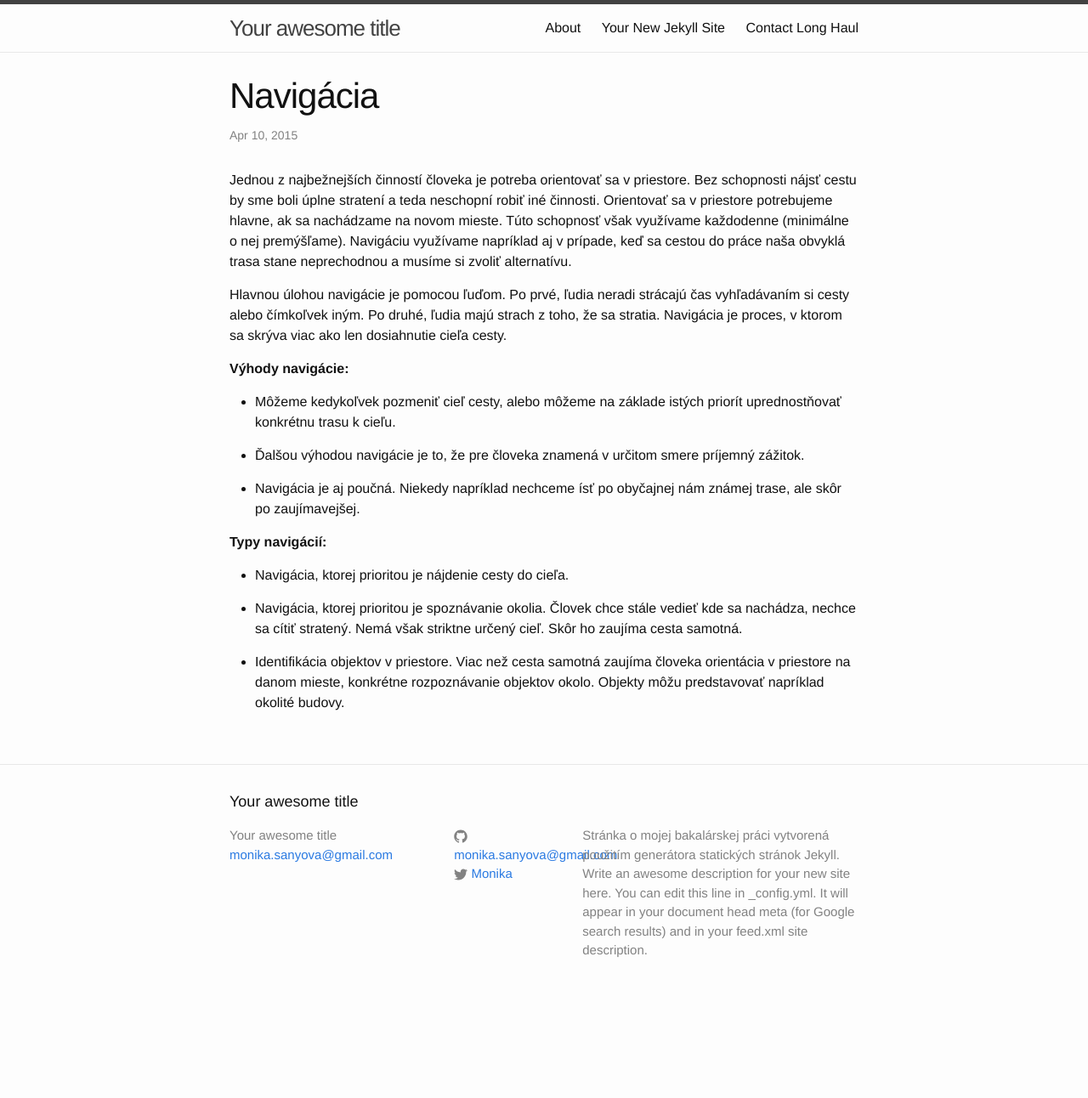
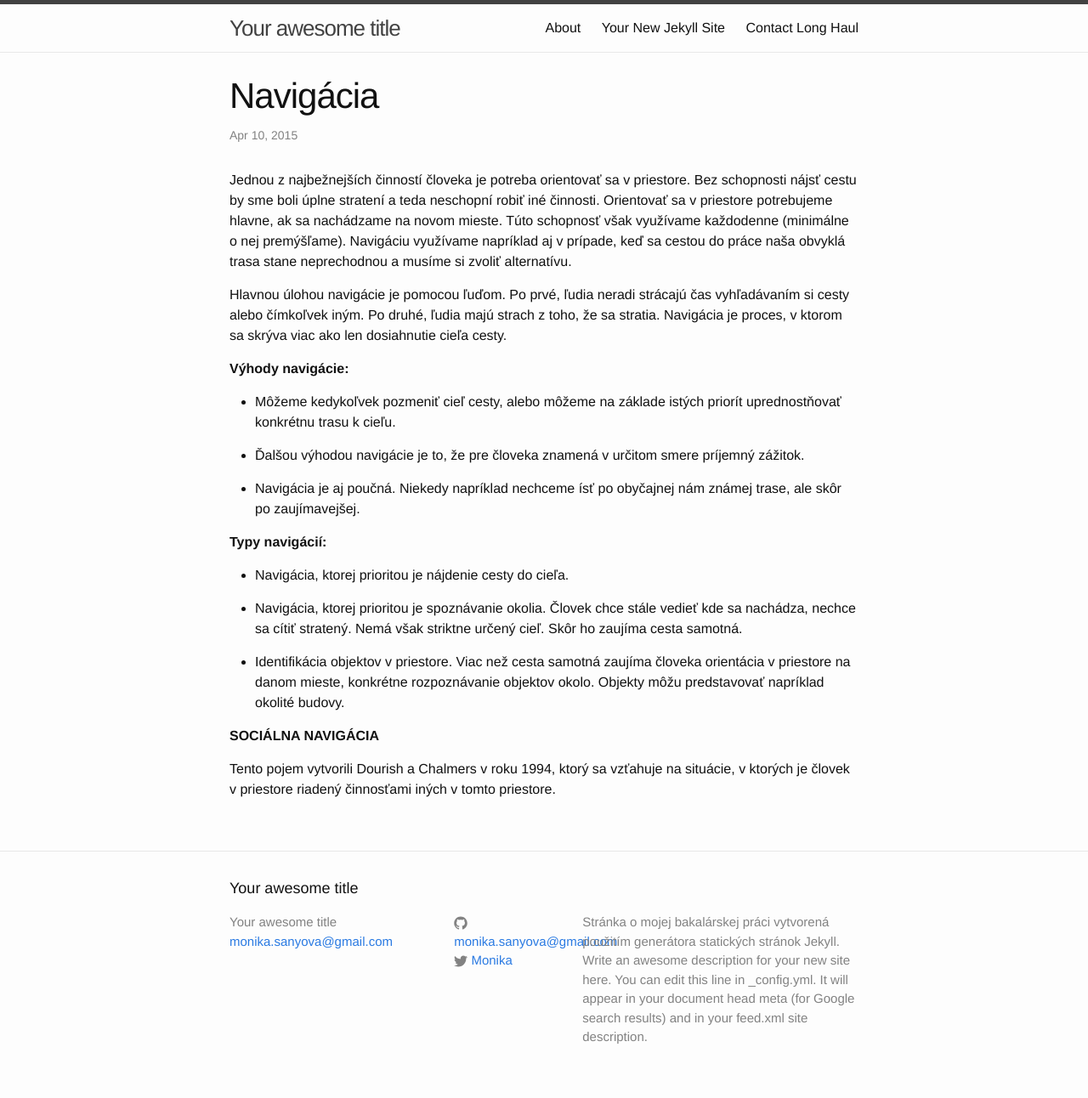
Before and after one commit to monisany/wp-zadanie2, a Jekyll site: the page built from _posts/2015-04-05-navigacia.markdown, in a window 1280 px wide. Shown: the whole page at 85% size. Built offline with Jekyll 4.4.1, drawn with Linux system fonts in a browser that asks for light colours; before the commit the page ends 1190 px from its top, so only the background shows below that.

Commit message:
socialna navigacia

```diff
--- a/_posts/2015-04-05-navigacia.markdown
+++ b/_posts/2015-04-05-navigacia.markdown
@@ -38,3 +38,8 @@ stratia. Navigácia je proces, v ktorom sa skrýva viac ako len dosiahnutie cie
 * Identifikácia objektov v priestore. Viac než cesta samotná zaujíma človeka
   orientácia v priestore na danom mieste, konkrétne rozpoznávanie objektov okolo.
   Objekty môžu predstavovať napríklad okolité budovy.
+
+**SOCIÁLNA NAVIGÁCIA**
+
+Tento pojem vytvorili Dourish a Chalmers v roku 1994, ktorý sa vzťahuje na situácie,
+v ktorých je človek v priestore riadený činnosťami iných v tomto priestore.
```
